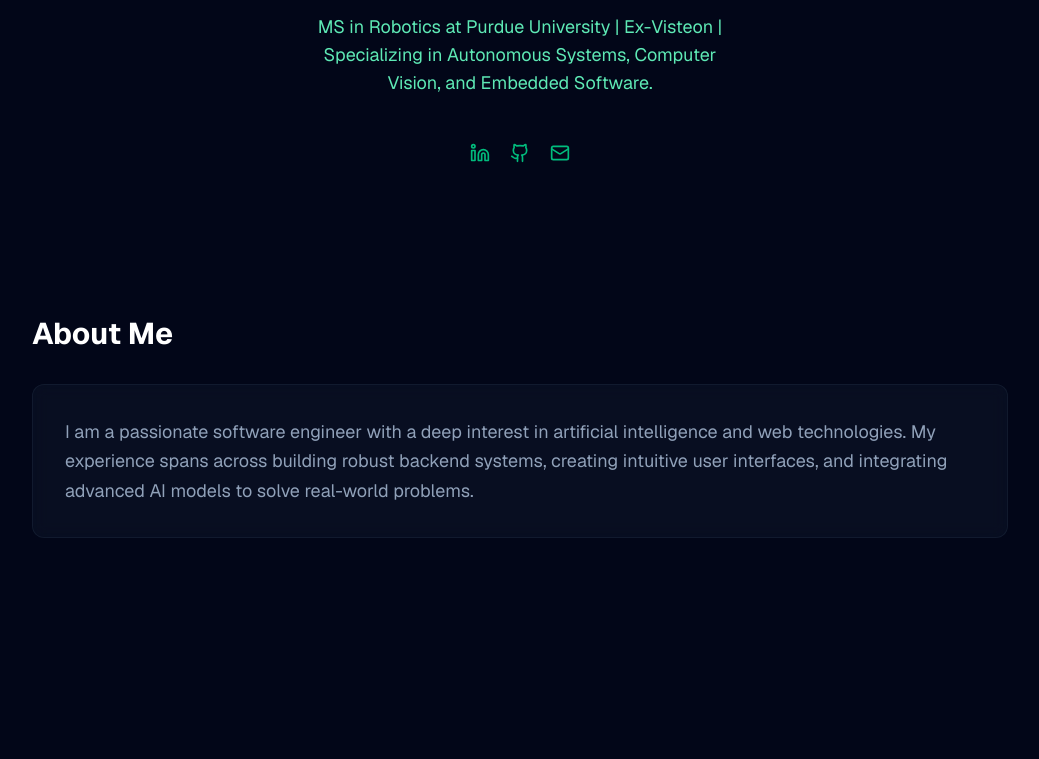
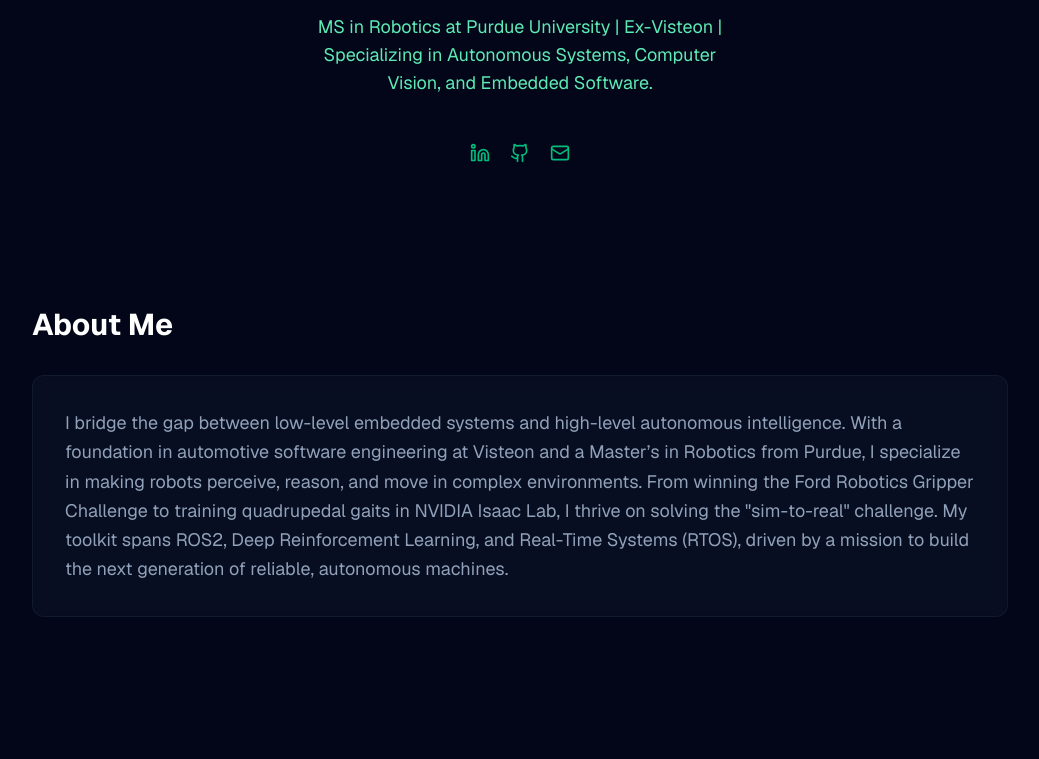
Before and after one commit to siddartha00/portfolio, a Next.js app: page / in a window 1280 px wide. Shown: the part 477-1236 px from the top of the page, without its empty margins (120-1159 px from the left). Built offline with nearby package versions, Linux system fonts and the light colour scheme.

Commit message:
update about me

```diff
--- a/src/app/page.tsx
+++ b/src/app/page.tsx
@@ -159,9 +159,7 @@ const Portfolio: React.FC<PortfolioProps> = ({ projects, achievements }) => {
           <h2 className="text-3xl font-bold text-white mb-2 text-center md:text-left">About Me</h2>
           <div className="bg-slate-900/50 backdrop-blur-sm p-8 rounded-xl border border-slate-800/50 w-full">
             <p className="text-slate-400 leading-relaxed text-lg">
-              I am a passionate software engineer with a deep interest in artificial intelligence and web technologies.
-              My experience spans across building robust backend systems, creating intuitive user interfaces,
-              and integrating advanced AI models to solve real-world problems.
+             I bridge the gap between low-level embedded systems and high-level autonomous intelligence. With a foundation in automotive software engineering at Visteon and a Master’s in Robotics from Purdue, I specialize in making robots perceive, reason, and move in complex environments. From winning the Ford Robotics Gripper Challenge to training quadrupedal gaits in NVIDIA Isaac Lab, I thrive on solving the "sim-to-real" challenge. My toolkit spans ROS2, Deep Reinforcement Learning, and Real-Time Systems (RTOS), driven by a mission to build the next generation of reliable, autonomous machines.
             </p>
           </div>
         </section>
```
